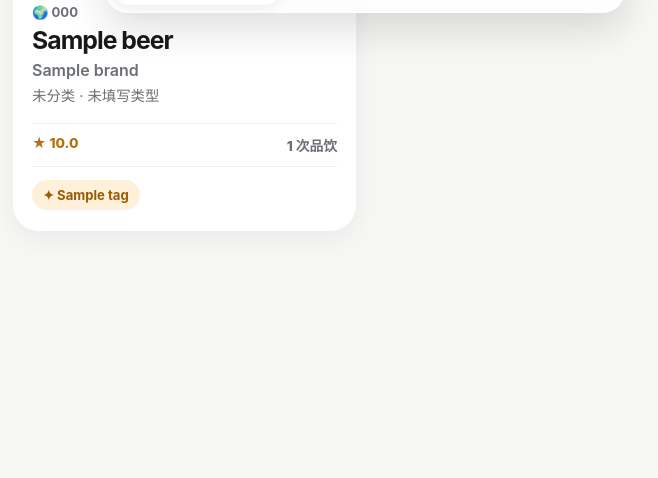
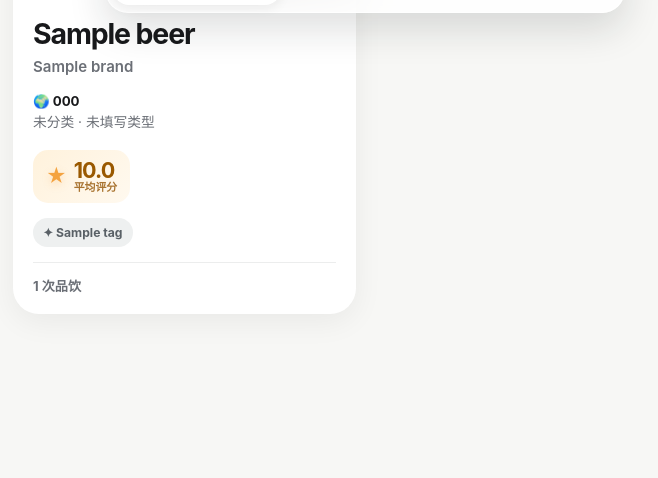
Before and after one commit to Eddie135/Beer-Journal, a Django app: page /beers/ in a window 1280 px wide. Shown: the part 775-1253 px from the top of the page, without its empty margins (275-933 px from the left). Before the commit the page ends 985 px from the top, so only its background shows below. Run offline with Django 5.2, Linux system fonts and the light colour scheme; data comes from the database, SQL or seed files in the repository; tables that the repository leaves empty hold one stand-in row (values such as "Sample post"); some libraries are stand-ins or nearby versions.

Commit message:
feat: refine collection cards

```diff
--- a/core/static/css/app.css
+++ b/core/static/css/app.css
@@ -253,6 +253,34 @@ dd { margin: 0; }
 .collection-tag-list:empty { display: none; }
 .collection-tag-list .tag { max-width: 100%; overflow: hidden; text-overflow: ellipsis; white-space: nowrap; }
 
+/* v3.0-B2 collection card refinement */
+.collection-card { isolation: isolate; }
+.collection-card-link:focus-visible { display: block; outline: 3px solid rgba(91, 140, 255, .5); outline-offset: 3px; border-radius: 26px; }
+.collection-card:active { transform: scale(.978); box-shadow: 0 4px 16px rgba(24, 25, 27, .08); }
+.collection-image-frame { min-height: 146px; }
+.collection-image { height: 286px; transition: opacity var(--motion) var(--ease), transform var(--motion-slow) var(--ease), filter var(--motion-slow) var(--ease); }
+.collection-card:hover .collection-image { filter: saturate(1.04); }
+.collection-placeholder { min-height: 168px; align-content: center; gap: 6px; background: radial-gradient(circle at 68% 25%, rgba(244, 163, 64, .2), transparent 30%), linear-gradient(135deg, #f4f3ef, #e9eae7); }
+.collection-placeholder span { color: var(--accent); font-size: 2rem; line-height: 1; }
+.collection-placeholder small { color: var(--muted); font-size: .78rem; font-weight: 700; }
+.collection-card-body { padding: 20px 20px 19px; }
+.collection-card-body h2 { margin: 0 0 6px; font-size: clamp(1.5rem, 7vw, 1.78rem); line-height: 1.08; }
+.collection-brand { overflow: hidden; text-overflow: ellipsis; white-space: nowrap; font-size: .94rem; }
+.collection-country { margin-top: 15px; color: var(--ink); font-size: .83rem; }
+.collection-style { margin-top: 4px; font-size: .86rem; }
+.collection-rating { display: inline-grid; grid-template-columns: auto auto; column-gap: 7px; align-items: center; margin-top: 17px; padding: 10px 13px 9px; border-radius: 15px; background: linear-gradient(135deg, #fff2dc, #fff9ef); color: #9a5900; }
+.rating-star { grid-row: span 2; color: var(--accent); font-size: 1.24rem; line-height: 1; text-shadow: 0 3px 8px rgba(244, 163, 64, .25); }
+.collection-rating strong { font-size: 1.35rem; letter-spacing: -.045em; line-height: 1; }
+.collection-rating small { color: #a97431; font-size: .68rem; font-weight: 750; line-height: 1.15; }
+.collection-tag-list { gap: 7px; min-height: 0; margin-top: 15px; }
+.collection-tag-list .tag { min-height: 29px; padding: 5px 10px; border: 0; font-size: .76rem; font-weight: 750; }
+.collection-tag-list .tag-pill { background: #eef0f0; color: #596066; }
+.collection-tag-list .tag-fruit { background: var(--berry-soft); color: #b44c61; }
+.collection-tag-list .tag-malt { background: var(--accent-soft); color: #9d610e; }
+.collection-tag-list .tag-hop { background: var(--fresh-soft); color: #197754; }
+.collection-tag-list .tag-roast { background: #eee7e3; color: #725446; }
+.collection-tasting-count { margin: 15px 0 0; padding-top: 13px; border-top: 1px solid var(--line); color: var(--muted); font-size: .82rem; font-weight: 750; }
+
 @keyframes page-enter { from { opacity: 0; } to { opacity: 1; } }
 @media (min-width: 640px) {
   .app-header { padding-right: 28px; padding-left: 28px; }
--- a/templates/base.html
+++ b/templates/base.html
@@ -5,7 +5,7 @@
   <meta charset="utf-8">
   <meta name="viewport" content="width=device-width, initial-scale=1">
   <title>{% block title %}BEER JOURNAL{% endblock %}</title>
-  <link rel="stylesheet" href="{% static 'css/app.css' %}?v=20260712-v3b1">
+  <link rel="stylesheet" href="{% static 'css/app.css' %}?v=20260712-v3b2">
 </head>
 <body>
   <header class="app-header">
@@ -19,6 +19,6 @@
     <a class="tab-item{% if request.resolver_match.url_name == 'tasting-list' or request.resolver_match.url_name == 'tasting-detail' %} is-active{% endif %}" href="{% url 'tasting-list' %}"><span class="tab-icon">◷</span><span>饮用记录</span></a>
     <a class="tab-item{% if request.resolver_match.url_name == 'personal-data' %} is-active{% endif %}" href="{% url 'personal-data' %}"><span class="tab-icon">◌</span><span>个人数据</span></a>
   </nav>
-  <script defer src="{% static 'js/app.js' %}?v=20260712-v3b1"></script>
+  <script defer src="{% static 'js/app.js' %}?v=20260712-v3b2"></script>
 </body>
 </html>
--- a/templates/beer_list.html
+++ b/templates/beer_list.html
@@ -42,8 +42,8 @@
     {% for beer in beers %}
       <article class="collection-card app-card">
         <a class="collection-card-link" href="{% url 'beer-detail' beer.id %}" aria-label="查看 {{ beer.name }}">
-          <div class="collection-image-frame">{% if beer.cover_photo %}<img class="collection-image progressive-image" src="{% url 'photo-file' beer.cover_photo.id 'thumbnail' %}" alt="{{ beer.name }} 酒标或照片">{% else %}<div class="image-placeholder collection-placeholder">暂无图片</div>{% endif %}{% if beer.is_recently_tasted or beer.is_highly_rated or beer.is_new_collection %}<div class="collection-statuses">{% if beer.is_recently_tasted %}<span class="collection-status status-recent">最近品饮</span>{% endif %}{% if beer.is_highly_rated %}<span class="collection-status status-score">高评分</span>{% endif %}{% if beer.is_new_collection %}<span class="collection-status status-new">新收藏</span>{% endif %}</div>{% endif %}</div>
-          <div class="collection-card-body"><p class="meta-line">{{ beer.origin_country_code|flag }} {{ beer.origin_country_code|country_name }}</p><h2>{{ beer.name }}</h2><p class="collection-brand">{{ beer.brand|default:"未填写品牌" }}</p><p class="collection-style">{{ beer.style.category.name|default:"未分类" }} · {{ beer.style|default:"未填写类型" }}</p><div class="collection-stats"><span>{% if beer.average_score is not None %}★ {{ beer.average_score|floatformat:1 }}{% else %}未评分{% endif %}</span><span>{{ beer.tasting_count }} 次品饮</span></div><div class="tag-list collection-tag-list">{% for link in beer.flavor_tag_links.all %}<span class="tag">✦ {{ link.tag.name }}</span>{% endfor %}</div></div>
+          <div class="collection-image-frame">{% if beer.cover_photo %}<img class="collection-image progressive-image" src="{% url 'photo-file' beer.cover_photo.id 'thumbnail' %}" alt="{{ beer.name }} 酒标或照片">{% else %}<div class="image-placeholder collection-placeholder"><span>⌁</span><small>等待酒标照片</small></div>{% endif %}{% if beer.is_recently_tasted or beer.is_highly_rated or beer.is_new_collection %}<div class="collection-statuses">{% if beer.is_recently_tasted %}<span class="collection-status status-recent">最近品饮</span>{% endif %}{% if beer.is_highly_rated %}<span class="collection-status status-score">高评分</span>{% endif %}{% if beer.is_new_collection %}<span class="collection-status status-new">新收藏</span>{% endif %}</div>{% endif %}</div>
+          <div class="collection-card-body"><h2>{{ beer.name }}</h2><p class="collection-brand">{{ beer.brand|default:"未填写品牌" }}</p><p class="meta-line collection-country">{{ beer.origin_country_code|flag }} {{ beer.origin_country_code|country_name }}</p><p class="collection-style">{{ beer.style.category.name|default:"未分类" }} · {{ beer.style|default:"未填写类型" }}</p><div class="collection-rating"><span class="rating-star" aria-hidden="true">★</span><strong>{% if beer.average_score is not None %}{{ beer.average_score|floatformat:1 }}{% else %}—{% endif %}</strong><small>{% if beer.average_score is not None %}平均评分{% else %}暂未评分{% endif %}</small></div><div class="tag-list collection-tag-list">{% for link in beer.flavor_tag_links.all|slice:":3" %}<span class="tag tag-pill{% if link.tag.category == "水果" %} tag-fruit{% elif link.tag.category == "麦芽" %} tag-malt{% elif link.tag.category == "酒花" or link.tag.category == "草本" %} tag-hop{% elif link.tag.category == "烘烤" %} tag-roast{% else %} tag-custom{% endif %}">✦ {{ link.tag.name }}</span>{% endfor %}</div><p class="collection-tasting-count">{{ beer.tasting_count }} 次品饮</p></div>
         </a>
       </article>
     {% empty %}
```
Also changed, not shown: core/tests.py (+24 -4 lines), docs/DEVELOPMENT_PLAN.md (+1 -0 lines), docs/PRODUCT_REQUIREMENTS.md (+4 -0 lines), README.md.
